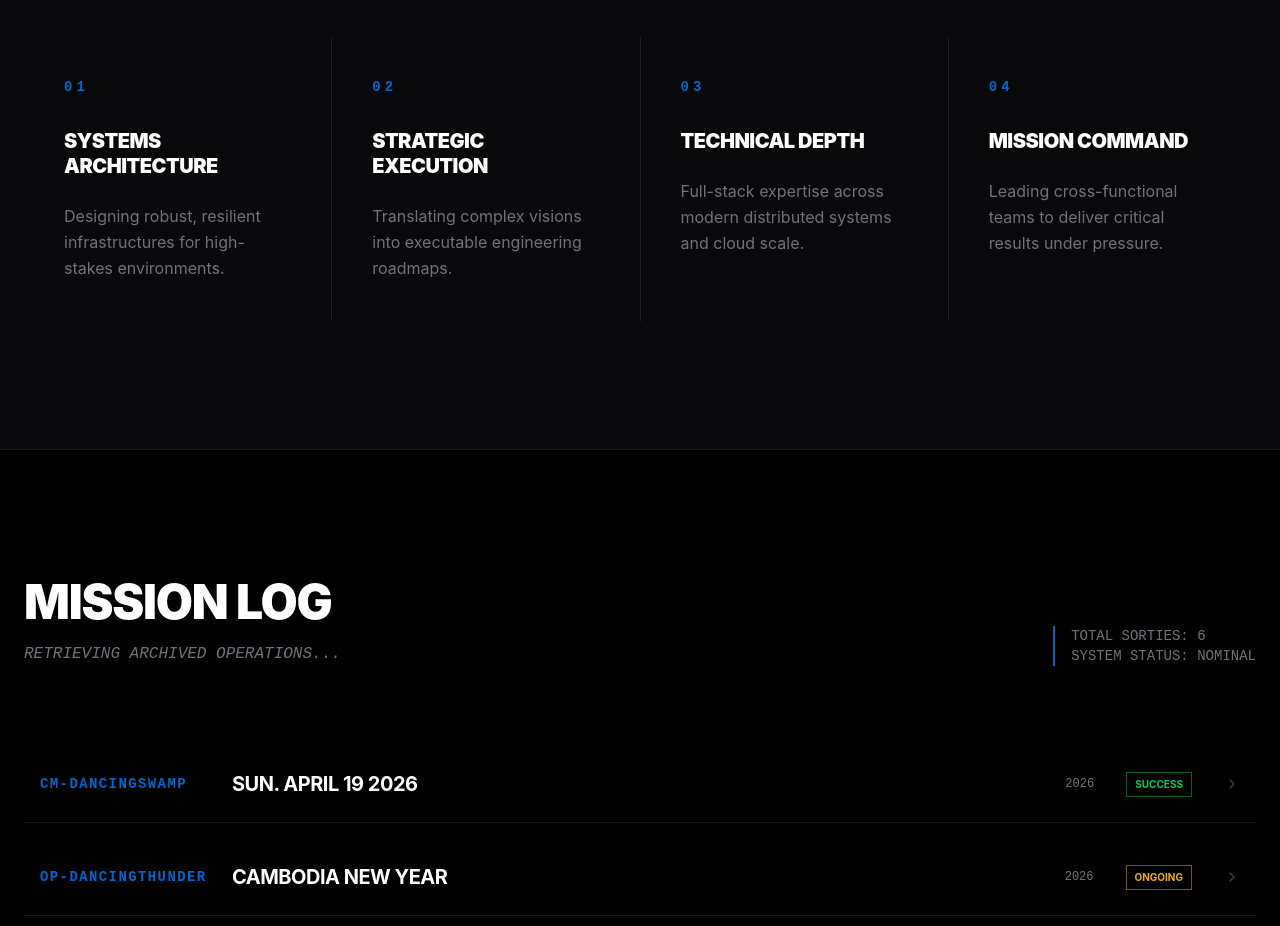
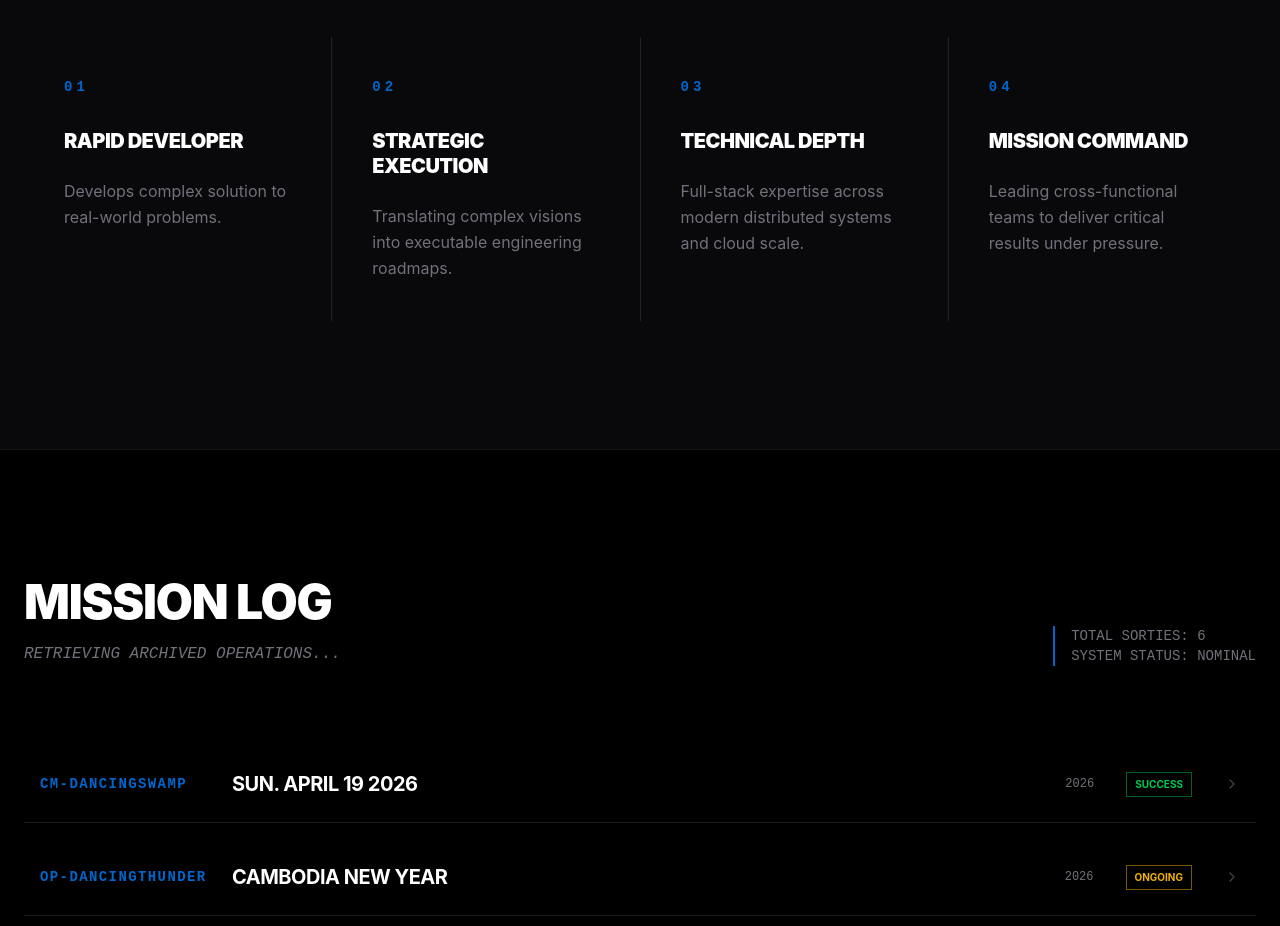
Before and after one commit to JimWas/jimwashkau-site, a React (Vite) app in the folder jimwashkau-site/: page / in a window 1280 px wide. Shown: the part 1040-1966 px from the top of the page. Built offline with nearby package versions, Linux system fonts and the light colour scheme.

Commit message:
UI: Update CapabilityCard to RAPID DEVELOPER

```diff
--- a/jimwashkau-site/src/App.tsx
+++ b/jimwashkau-site/src/App.tsx
@@ -182,8 +182,8 @@ function App() {
 
           <div className="grid md:grid-cols-2 lg:grid-cols-4 gap-px bg-white/10">
             <CapabilityCard
-              title="SYSTEMS ARCHITECTURE"
-              desc="Designing robust, resilient infrastructures for high-stakes environments."
+              title="RAPID DEVELOPER"
+              desc="Develops complex solution to real-world problems."
               number="01"
             />
             <CapabilityCard
```
